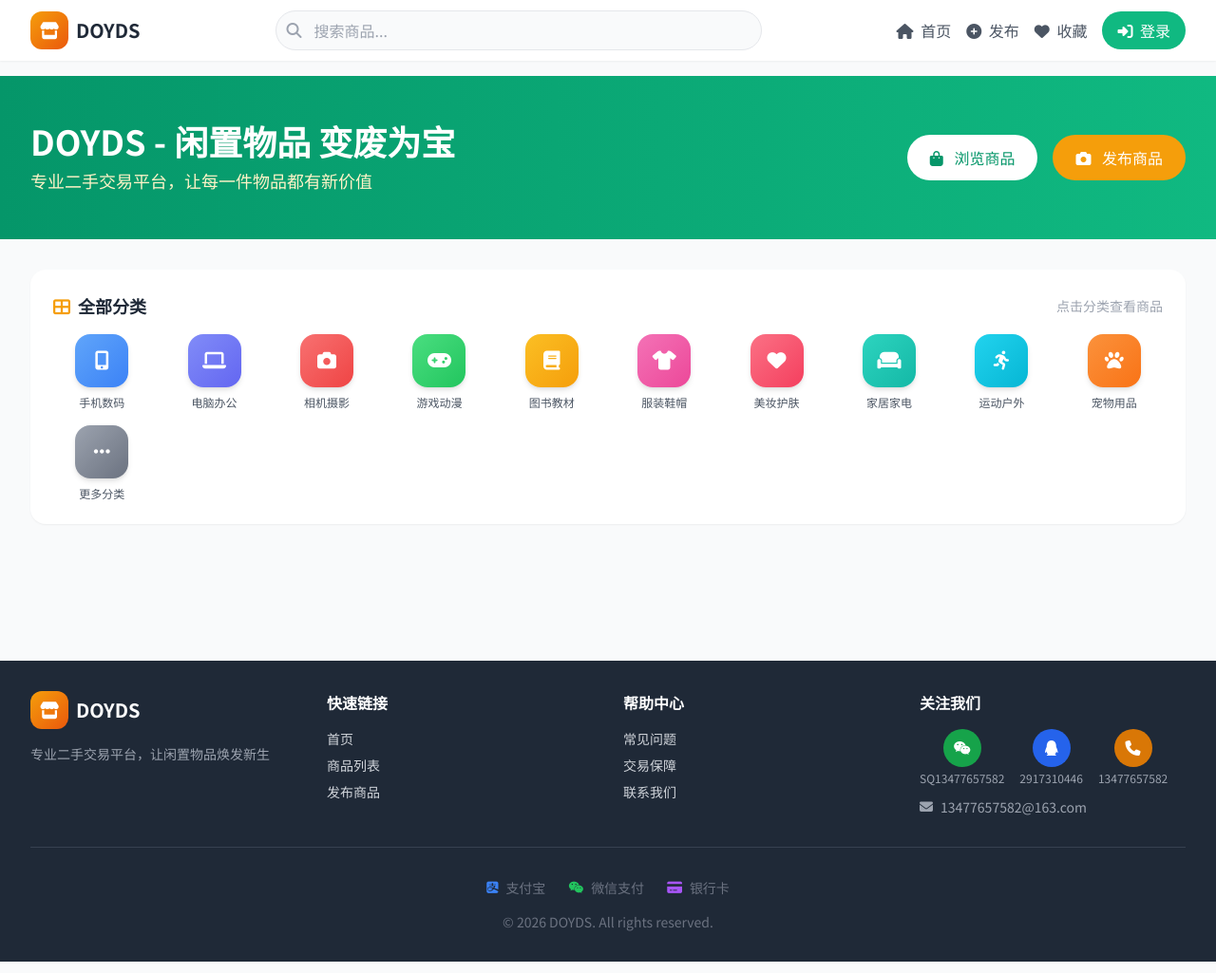
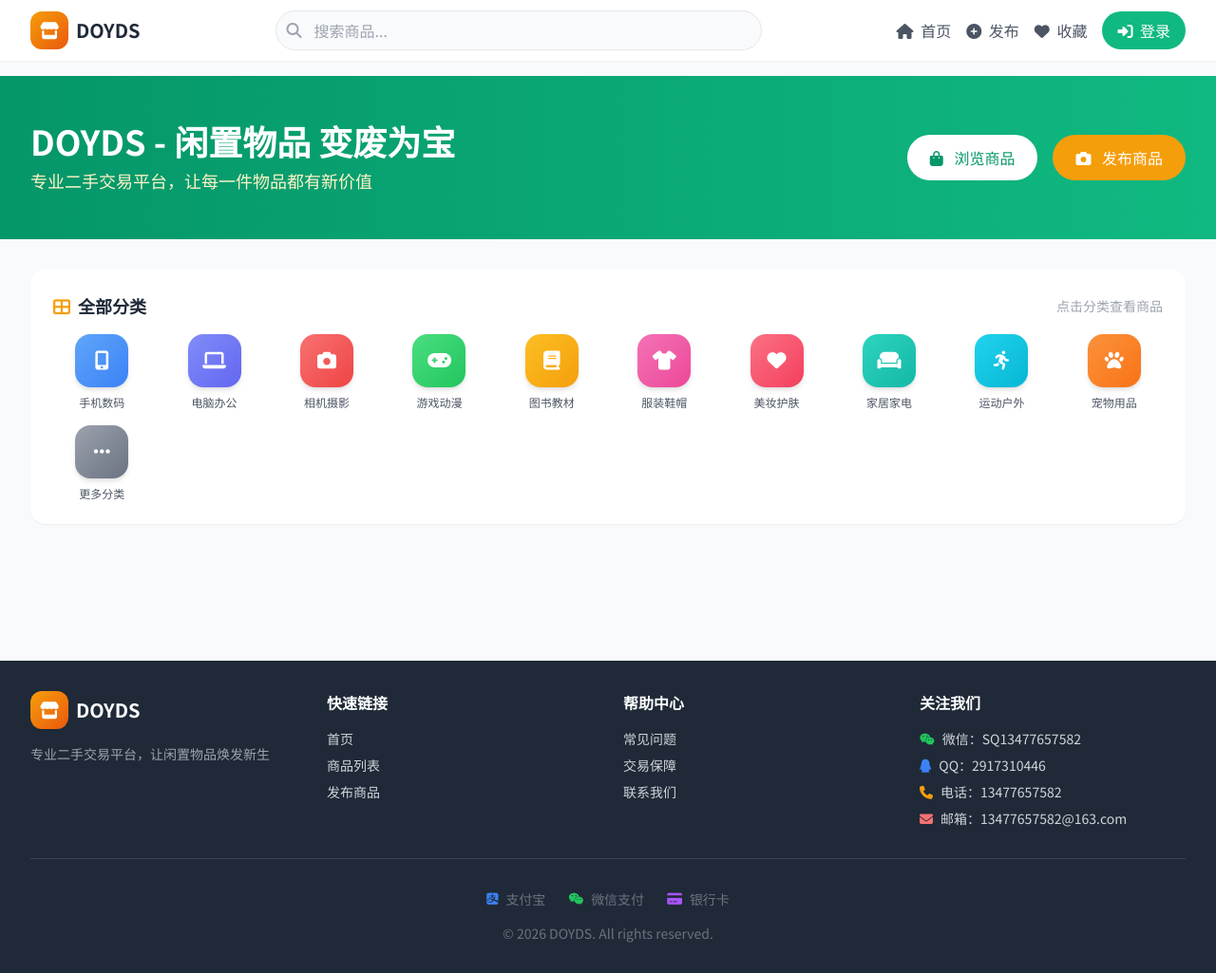
Before and after one commit to Do2ll/doyds, a plain HTML site: page index.html in a window 1280 px wide. Shown: the whole page at 95% size. Drawn offline with nearby package versions, Linux system fonts and the light colour scheme.

Commit message:
Simplify contact info display in footer

```diff
--- a/index.html
+++ b/index.html
@@ -1041,30 +1041,12 @@
                 </div>
                 <div>
                     <h4 class="font-bold text-white mb-4">关注我们</h4>
-                    <div class="flex space-x-4 mb-3">
-                        <div class="text-center">
-                            <a href="#" class="w-10 h-10 bg-green-600 rounded-full flex items-center justify-center hover:bg-green-500 transition-colors mx-auto">
-                                <i class="fab fa-weixin text-white"></i>
-                            </a>
-                            <p class="text-xs text-gray-400 mt-1">SQ13477657582</p>
-                        </div>
-                        <div class="text-center">
-                            <a href="#" class="w-10 h-10 bg-blue-600 rounded-full flex items-center justify-center hover:bg-blue-500 transition-colors mx-auto">
-                                <i class="fab fa-qq text-white"></i>
-                            </a>
-                            <p class="text-xs text-gray-400 mt-1">2917310446</p>
-                        </div>
-                        <div class="text-center">
-                            <a href="tel:13477657582" class="w-10 h-10 bg-amber-600 rounded-full flex items-center justify-center hover:bg-amber-500 transition-colors mx-auto">
-                                <i class="fas fa-phone text-white"></i>
-                            </a>
-                            <p class="text-xs text-gray-400 mt-1">13477657582</p>
-                        </div>
-                    </div>
-                    <a href="mailto:13477657582@163.com" class="flex items-center text-sm text-gray-400 hover:text-amber-400 transition-colors">
-                        <i class="fas fa-envelope mr-2"></i>
-                        <span>13477657582@163.com</span>
-                    </a>
+                    <div class="space-y-2 text-sm text-gray-300">
+                        <p><i class="fab fa-weixin text-green-500 mr-2"></i>微信：SQ13477657582</p>
+                        <p><i class="fab fa-qq text-blue-500 mr-2"></i>QQ：2917310446</p>
+                        <p><i class="fas fa-phone text-amber-500 mr-2"></i>电话：13477657582</p>
+                        <p><i class="fas fa-envelope text-red-400 mr-2"></i>邮箱：13477657582@163.com</p>
+                    </div>
                 </div>
             </div>
             <div class="border-t border-gray-700 mt-8 pt-8 text-center text-sm text-gray-500">
```
